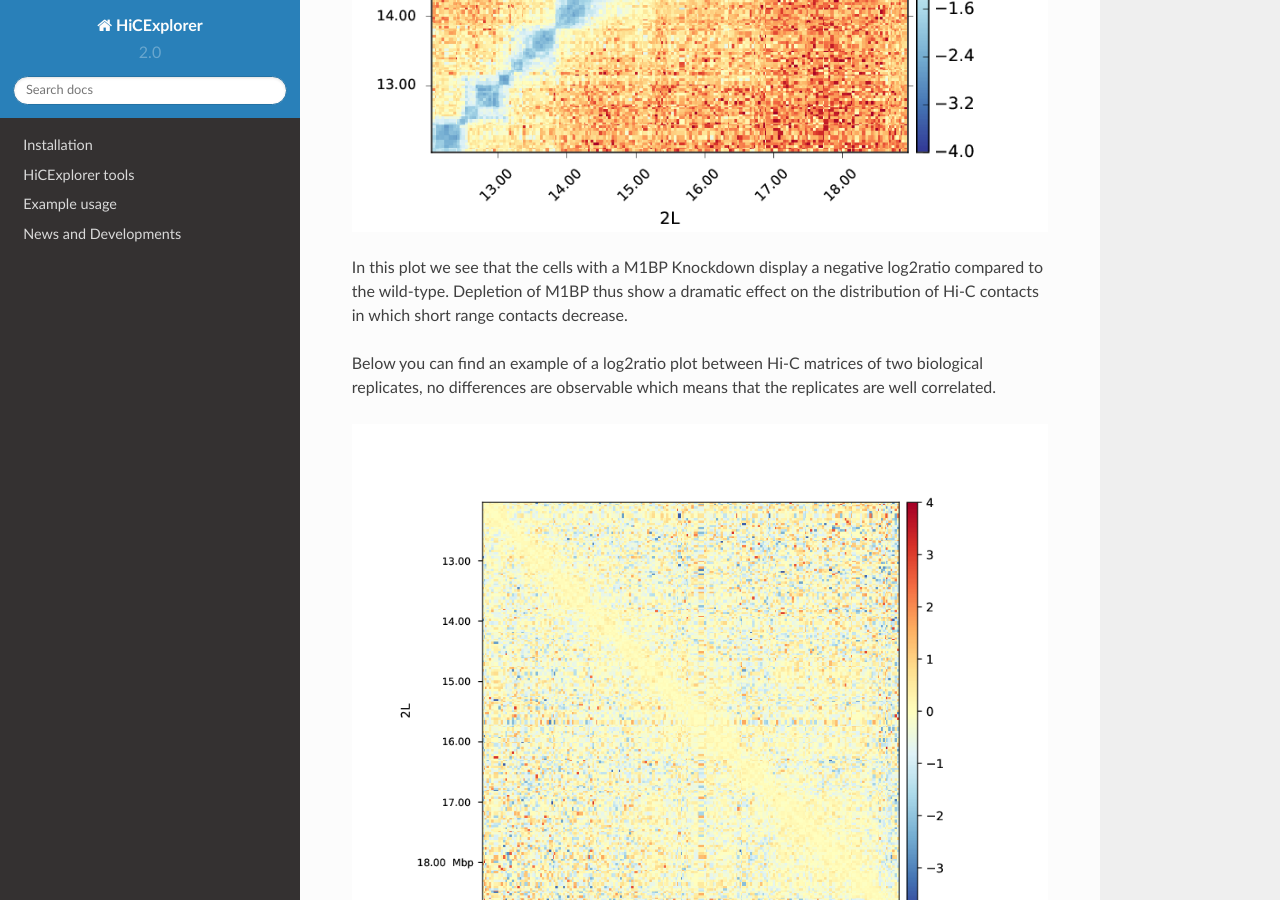
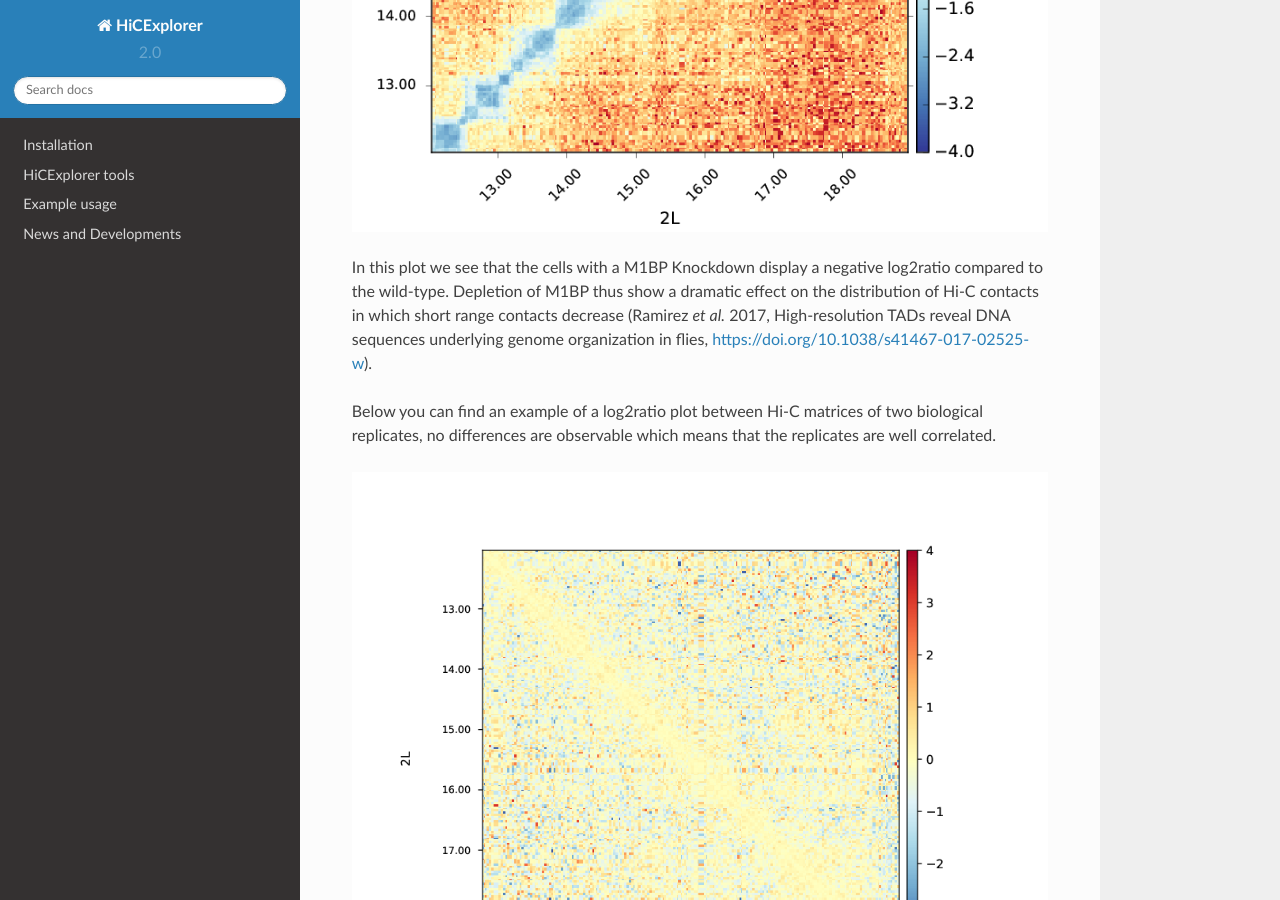
Before and after one commit to deeptools/HiCExplorer, a Sphinx documentation site: the page built from docs/content/tools/hicCompareMatrices.rst, in a window 1280 px wide and 900 px high, scrolled down 1446 px. Built offline with Sphinx 7.4.7 and the Read the Docs theme 2.0.0, drawn with Linux system fonts in a browser that asks for light colours.

Commit message:
Added article reference to hicCompareMatrices.rst

```diff
--- a/docs/content/tools/hicCompareMatrices.rst
+++ b/docs/content/tools/hicCompareMatrices.rst
@@ -40,7 +40,7 @@ This code outputs a matrix containing the normalized log2ratio values of M1BP_KD
 
 .. image:: ../../images/hicCompareMatrices_m1bp_over_gst_log2_m50_matrix_plot.png
 
-In this plot we see that the cells with a M1BP Knockdown display a negative log2ratio compared to the wild-type. Depletion of M1BP thus show a dramatic effect on the distribution of Hi-C contacts in which short range contacts decrease.
+In this plot we see that the cells with a M1BP Knockdown display a negative log2ratio compared to the wild-type. Depletion of M1BP thus show a dramatic effect on the distribution of Hi-C contacts in which short range contacts decrease (Ramirez *et al.* 2017,  High-resolution TADs reveal DNA sequences underlying genome organization in flies, https://doi.org/10.1038/s41467-017-02525-w).
 
 Below you can find an example of a log2ratio plot between Hi-C matrices of two biological replicates, no differences are observable which means that the replicates are well correlated.
 
```
